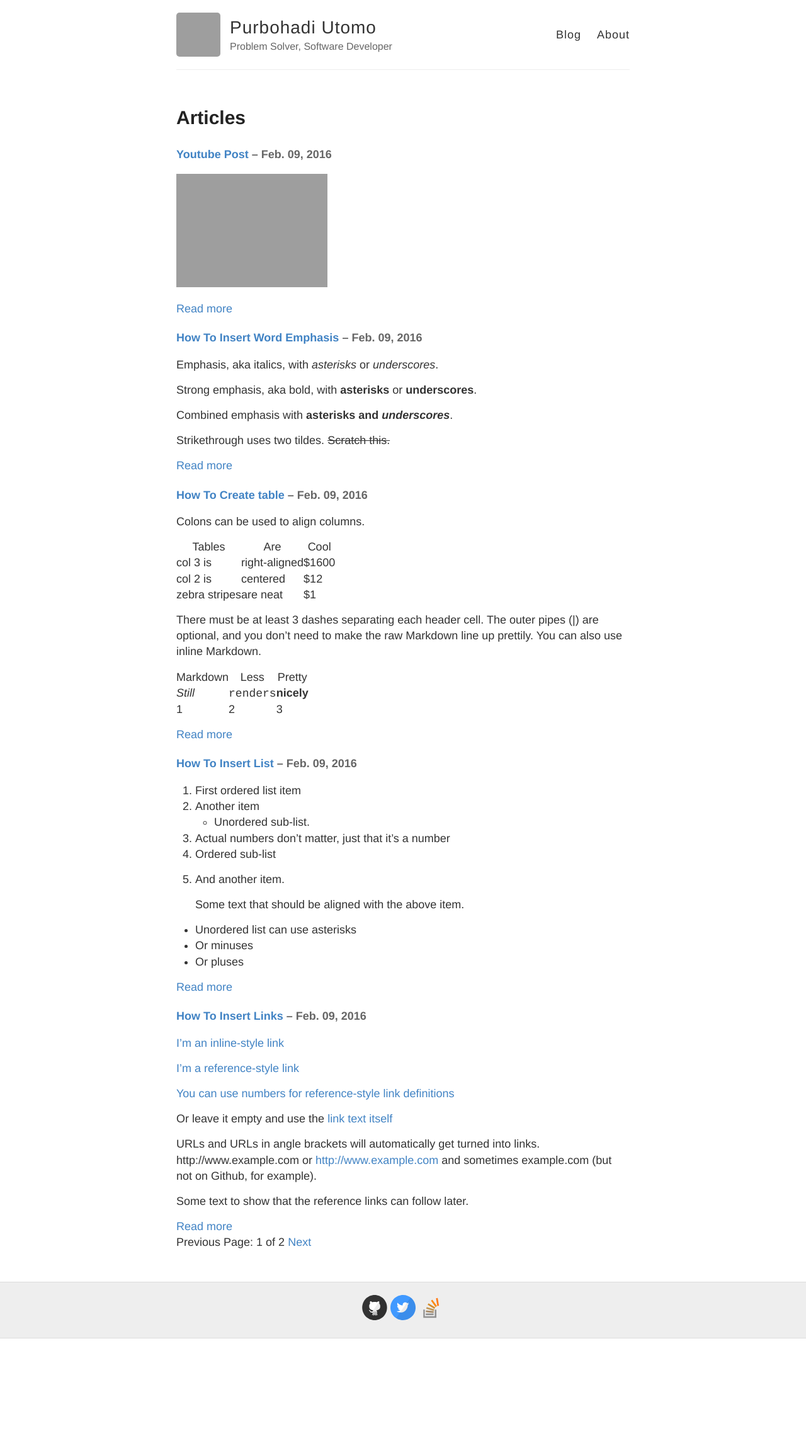
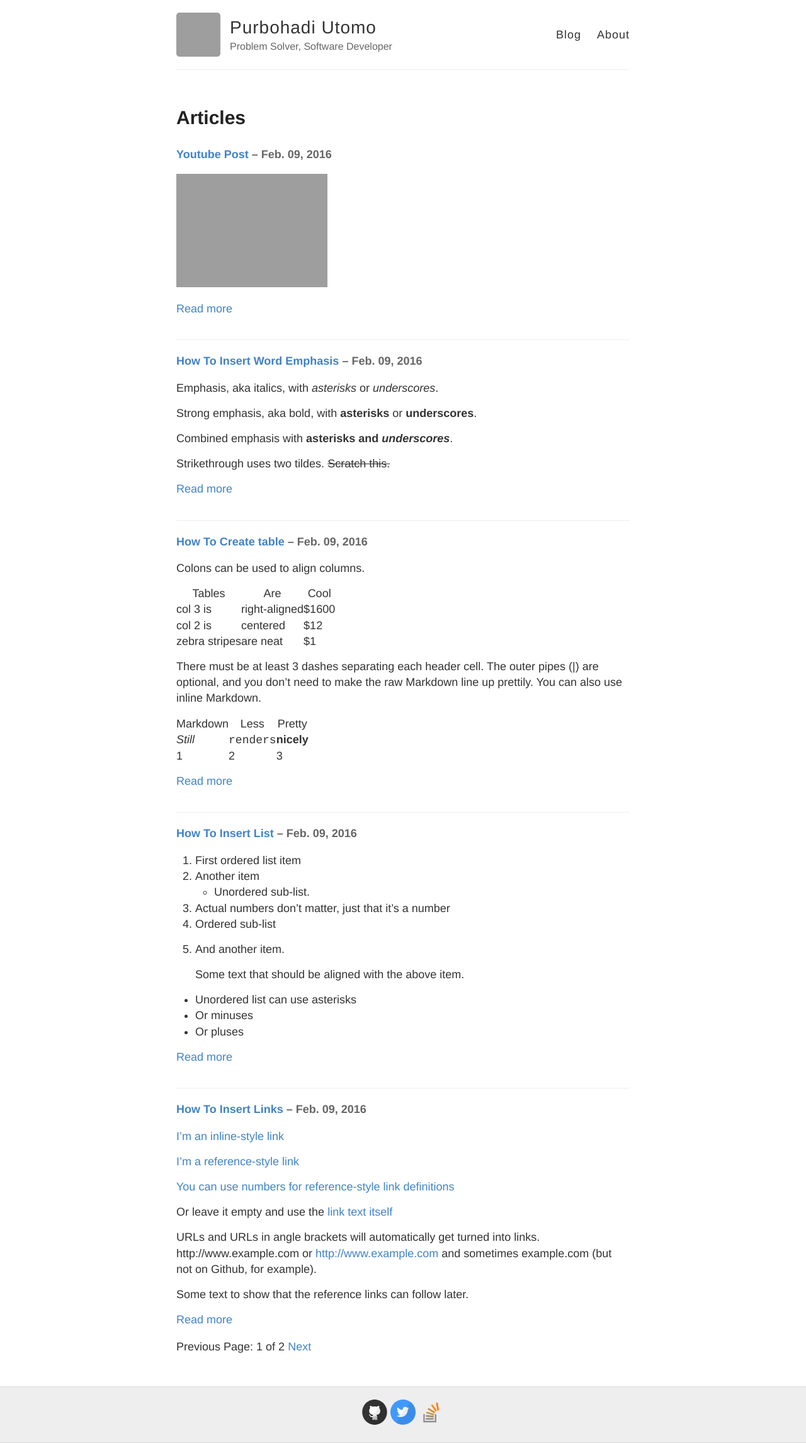
Before and after one commit to purbohadi/purbohadi, a Jekyll site: the page built from blog/index.html, in a window 1280 px wide. Shown: the whole page at 63% size. Built offline with Jekyll 4.4.1, drawn with Linux system fonts in a browser that asks for light colours; the list of posts is cut into pages by our own code; before the commit the page ends 2125 px from its top, so only the background shows below that; grey boxes are pictures that could not be loaded.

Commit message:
update blog layout

```diff
--- a/blog/index.html
+++ b/blog/index.html
@@ -9,8 +9,9 @@ title: Articles
 
 <div id="post-content">
     {% if paginator.posts %}
+        <div class="posts">
         {% for post in paginator.posts %}
-            <div class="posts">
+            <article  class="post">
                 <header class="post-header">
                     <h4 class="post-title"><a href="{{ post.url }}/">{{ post.title }}</a><small> &ndash; <time datetime="{{ post.date | date_to_xmlschema }}">{{ post.date | date: '%b. %d, %Y' }}</time></small></h4>
                 </header>
@@ -19,8 +20,9 @@ title: Articles
                 </div>
                 <a href="{{ post.url }}/" class="pull-right">Read more</a>
                 <div class="clearfix"></div>
-            </div>
+            </article>
         {% endfor %}
+        </div>
     {% else %}
         <p>No posts found.</p>
     {% endif %}
```
